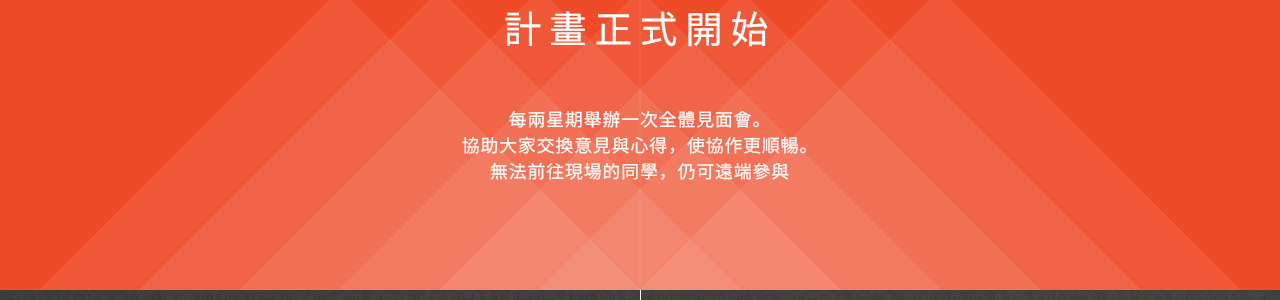
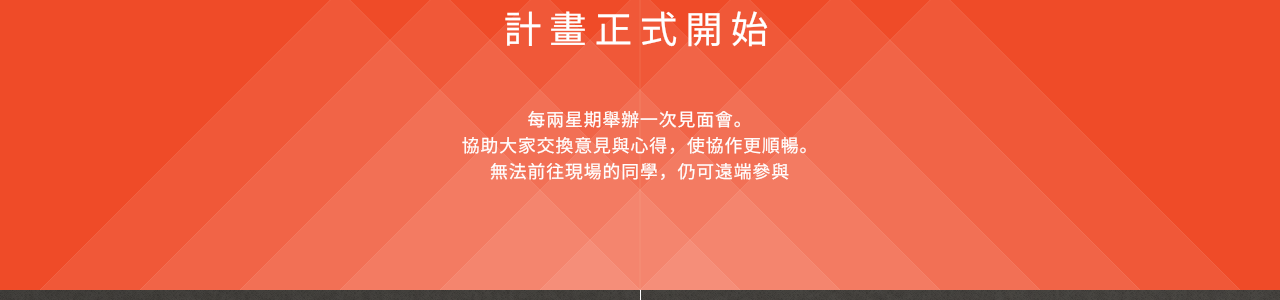
Before and after one commit to targee/ray2017, a Jekyll site: the page built from index.md, in a window 1280 px wide and 900 px high, scrolled down 3337 px. Shown: the part 151-451 px from the top of the window. Built offline with Jekyll 4.4.1, drawn with Linux system fonts in a browser that asks for light colours.

Commit message:
Update settings.json

```diff
--- a/_data/settings.json
+++ b/_data/settings.json
@@ -23,7 +23,7 @@
     "project-start":{
         "title":"計畫正式開始",
         "content":[
-            "每兩星期舉辦一次全體見面會。",
+            "每兩星期舉辦一次見面會。",
             "協助大家交換意見與心得，使協作更順暢。",
             "無法前往現場的同學，仍可遠端參與"
         ]
```
